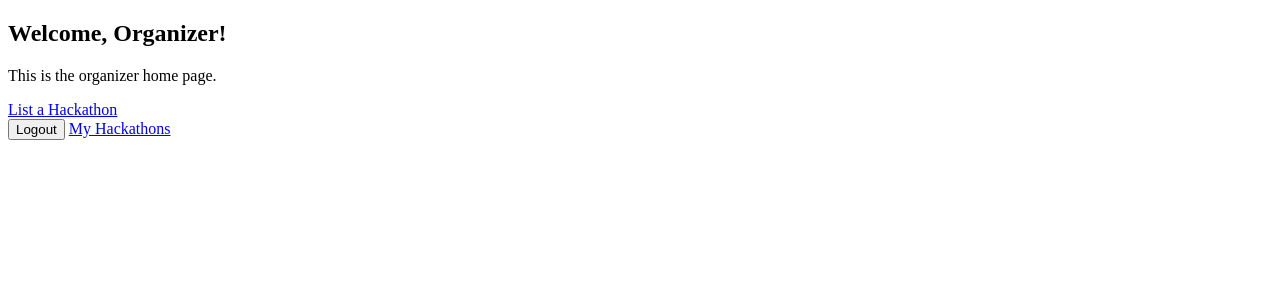
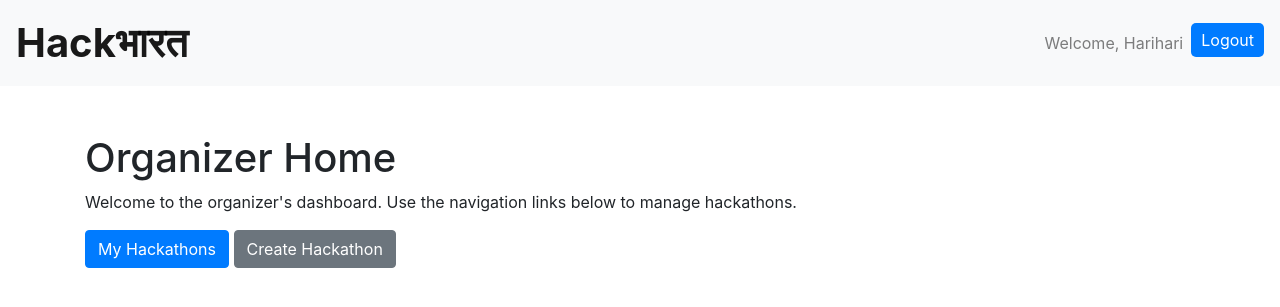
Before and after one commit to HareKrishna4747/Techbharat, a Django app: a page that uses students/templates/students/organizer_home.html in a window 1280 px wide. Shown: the top 307 px of the page. Run offline with Django 5.2, Linux system fonts and the light colour scheme; a user stored in the database is signed in; some libraries are stand-ins or nearby versions.

Commit message:
Updated homepage

```diff
--- a/students/templates/login_organizer.html
+++ b/students/templates/login_organizer.html
@@ -10,7 +10,7 @@
 <body>
     <!-- Navbar -->
     <nav class="navbar navbar-expand-lg navbar-light bg-light">
-        <a class="navbar-brand" href="#" style="font-weight: bolder; font-size: 40px;">HackBharat</a>
+        <a class="navbar-brand" href="#" style="font-weight: bolder; font-size: 40px;">Hackभारत</a>
         <button class="navbar-toggler" type="button" data-toggle="collapse" data-target="#navbarNav" aria-controls="navbarNav" aria-expanded="false" aria-label="Toggle navigation">
             <span class="navbar-toggler-icon"></span>
         </button>
--- a/students/templates/login_student.html
+++ b/students/templates/login_student.html
@@ -10,7 +10,7 @@
 <body>
     <!-- Navbar -->
     <nav class="navbar navbar-expand-lg navbar-light bg-light">
-        <a class="navbar-brand" href="#" style="font-weight: bolder; font-size: 40px;">HackBharat</a>
+        <a class="navbar-brand" href="#" style="font-weight: bolder; font-size: 40px;">Hackभारत</a>
         <button class="navbar-toggler" type="button" data-toggle="collapse" data-target="#navbarNav" aria-controls="navbarNav" aria-expanded="false" aria-label="Toggle navigation">
             <span class="navbar-toggler-icon"></span>
         </button>
--- a/students/templates/students/organizer_home.html
+++ b/students/templates/students/organizer_home.html
@@ -1,20 +1,60 @@
-<!-- students/templates/students/organizer_home.html -->
 <!DOCTYPE html>
 <html lang="en">
 <head>
     <meta charset="UTF-8">
+    <meta name="viewport" content="width=device-width, initial-scale=1.0">
     <title>Organizer Home</title>
+    {% load static %}
+    <link href="https://stackpath.bootstrapcdn.com/bootstrap/4.5.2/css/bootstrap.min.css" rel="stylesheet">
+    <link rel="stylesheet" href="{% static 'css/style.css' %}">
+    <style>
+        .logout-button {
+            background-color: #007bff;
+            color: white;
+            padding: 5px 10px;
+            text-decoration: none;
+            border: none;
+            border-radius: 5px;
+        }
+        .logout-button:hover {
+            background-color: #0056b3;
+        }
+    </style>
 </head>
 <body>
-    <h2>Welcome, Organizer!</h2>
-    <p>This is the organizer home page.</p>
-    <a href="{% url 'add_hackathon' %}" class="btn btn-primary">List a Hackathon</a>
-    <form action="{% url 'logout' %}" method="post">
-        {% csrf_token %}
-        <button type="submit">Logout</button>
-        <a href="{% url 'my_hackathons' %}" class="btn btn-primary">My Hackathons</a>
-    </form>
+    <!-- Navbar -->
+    <nav class="navbar navbar-expand-lg navbar-light bg-light">
+        <a class="navbar-brand" href="#" style="font-weight: bolder; font-size: 40px;">Hackभारत</a>
+        <button class="navbar-toggler" type="button" data-toggle="collapse" data-target="#navbarNav" aria-controls="navbarNav" aria-expanded="false" aria-label="Toggle navigation">
+            <span class="navbar-toggler-icon"></span>
+        </button>
+        <div class="collapse navbar-collapse" id="navbarNav">
+            <ul class="navbar-nav ml-auto">
+                <li class="nav-item">
+                    <span class="nav-link">Welcome, {{ username }}</span>
+                </li>
+                <li class="nav-item">
+                    <form action="{% url 'logout' %}" method="post" style="display: inline;">
+                        {% csrf_token %}
+                        <button type="submit" class="logout-button">Logout</button>
+                    </form>
+                </li>
+            </ul>
+        </div>
+    </nav>
 
+    <!-- Content -->
+    <div class="container mt-5">
+        <h1>Organizer Home</h1>
+        <p>Welcome to the organizer's dashboard. Use the navigation links below to manage hackathons.</p>
+        <div>
+            <a class="btn btn-primary" href="{% url 'my_hackathons' %}">My Hackathons</a>
+            <a class="btn btn-secondary" href="{% url 'add_hackathon' %}">Create Hackathon</a>
+        </div>
+    </div>
 
+    <script src="https://code.jquery.com/jquery-3.5.1.slim.min.js"></script>
+    <script src="https://cdn.jsdelivr.net/npm/@popperjs/core@2.5.4/dist/umd/popper.min.js"></script>
+    <script src="https://stackpath.bootstrapcdn.com/bootstrap/4.5.2/js/bootstrap.min.js"></script>
 </body>
 </html>
--- a/students/templates/students/register_organizer.html
+++ b/students/templates/students/register_organizer.html
@@ -11,7 +11,7 @@
 <body>
     <!-- Navbar -->
     <nav class="navbar navbar-expand-lg navbar-light bg-light">
-        <a class="navbar-brand" href="#" style="font-weight: bolder; font-size: 40px;">HackBharat</a>
+        <a class="navbar-brand" href="#" style="font-weight: bolder; font-size: 40px;">Hackभारत</a>
         <button class="navbar-toggler" type="button" data-toggle="collapse" data-target="#navbarNav" aria-controls="navbarNav" aria-expanded="false" aria-label="Toggle navigation">
             <span class="navbar-toggler-icon"></span>
         </button>
--- a/students/templates/students/register_student.html
+++ b/students/templates/students/register_student.html
@@ -10,7 +10,7 @@
 <body>
     <!-- Navbar -->
     <nav class="navbar navbar-expand-lg navbar-light bg-light">
-        <a class="navbar-brand" href="#" style="font-weight: bolder; font-size: 40px;">HackBharat</a>
+        <a class="navbar-brand" href="#" style="font-weight: bolder; font-size: 40px;">Hackभारत</a>
         <button class="navbar-toggler" type="button" data-toggle="collapse" data-target="#navbarNav" aria-controls="navbarNav" aria-expanded="false" aria-label="Toggle navigation">
             <span class="navbar-toggler-icon"></span>
         </button>
```
Also changed, not shown: students/templates/home.html (+45 -12 lines), db.sqlite3.
